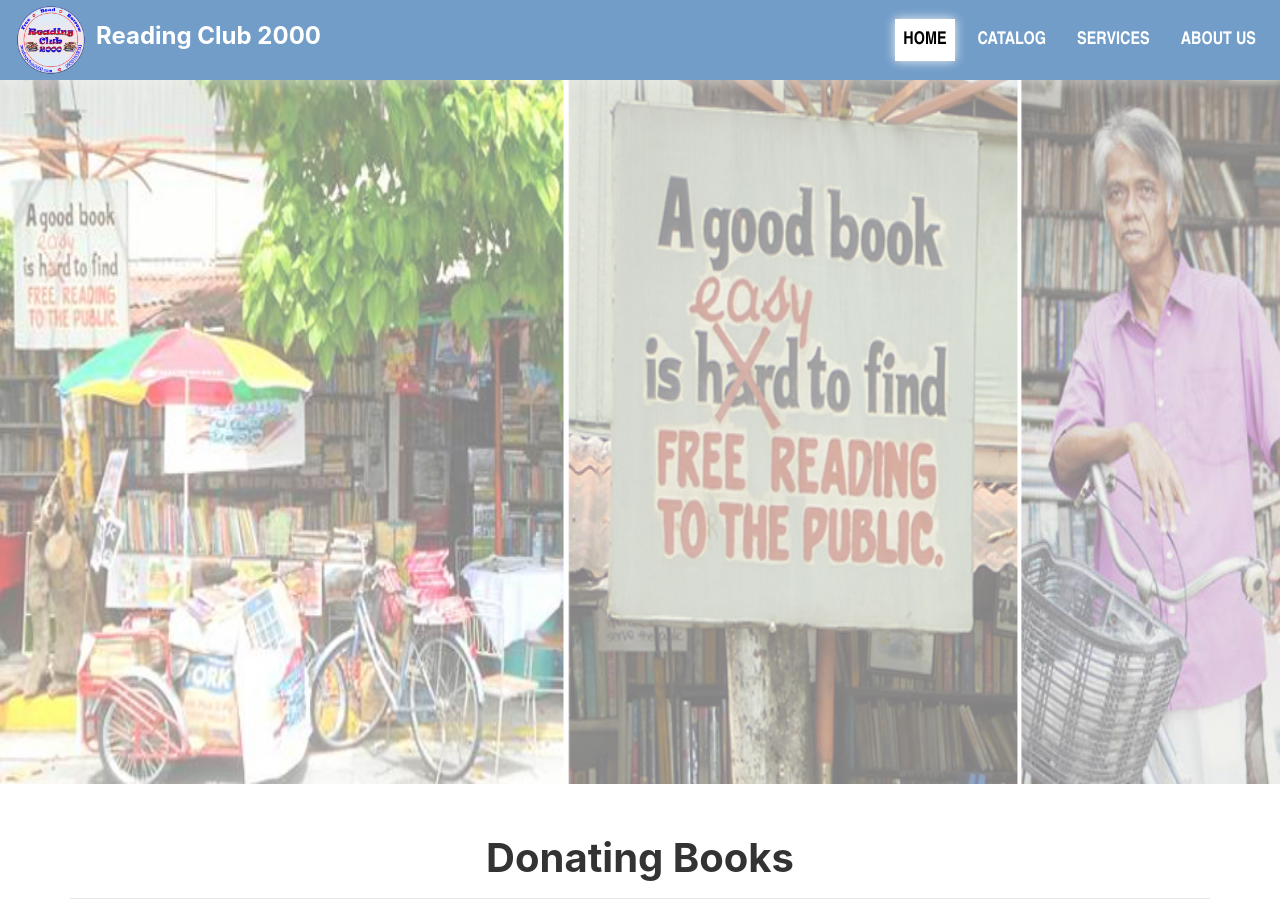
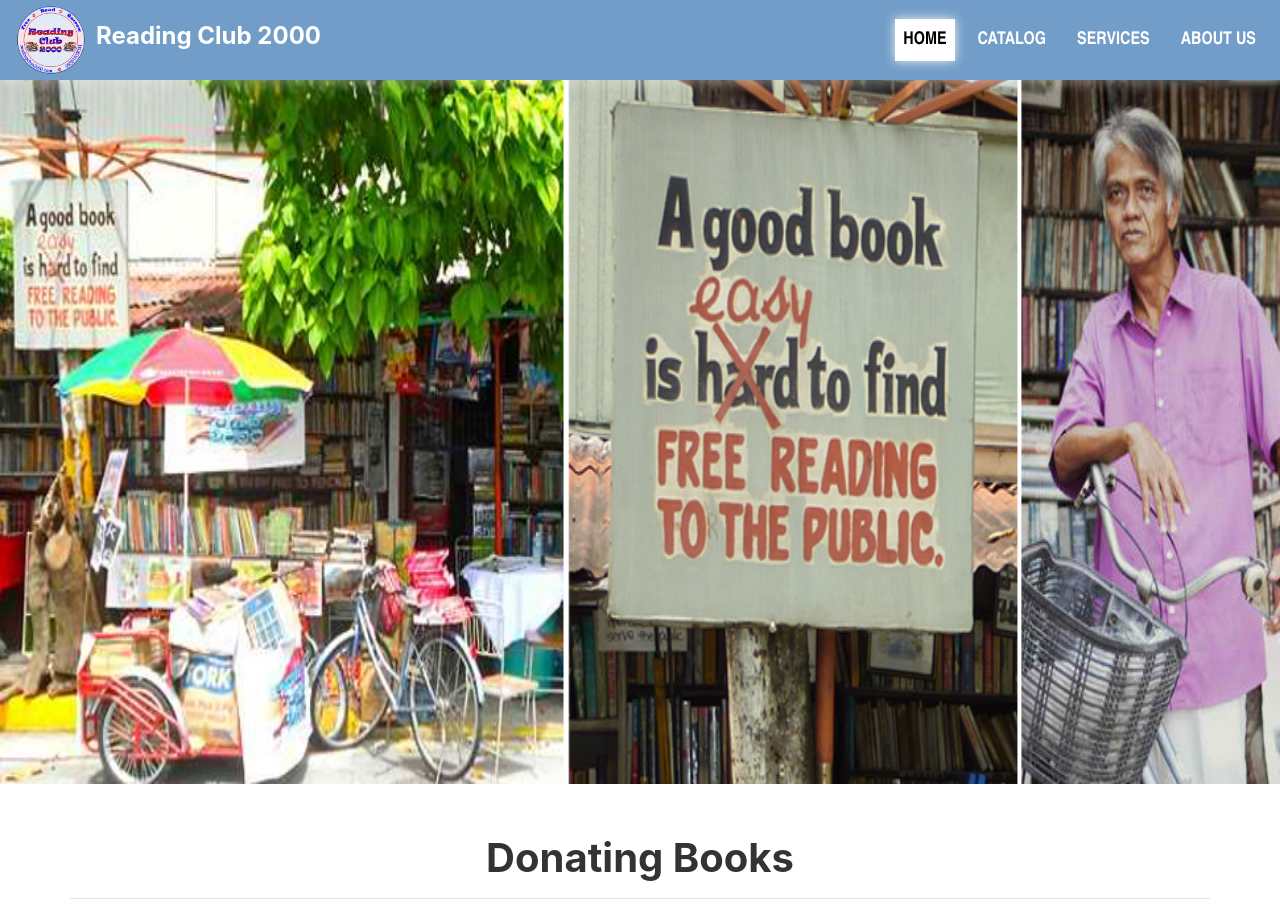
Before and after one commit to mxdz-ux/Group8_CCSAD, a PHP site: page /home.html in a window 1280 px wide. Shown: the top 919 px of the page. Run offline with PHP 8.4, Linux system fonts and the light colour scheme.

Commit message:
Update style.css

```diff
--- a/assets/css/style.css
+++ b/assets/css/style.css
@@ -95,7 +95,7 @@ body {
 }
 
 .hero img {
-    opacity: 50%;
+    opacity: 100%;
     margin-top: 5%;
     width: 100%;
     height: 100%;
```
